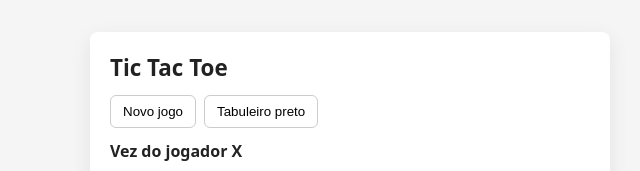
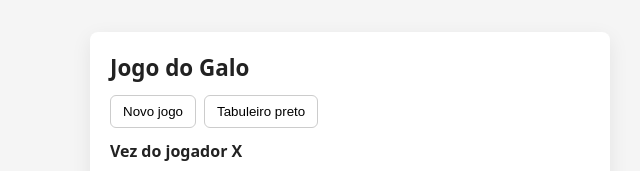
Before and after one commit to jomonteiro/tic, a plain HTML site: page index.html in a window 1280 px wide. Shown: the top 171 px of the page, 290-930 px from the left. Drawn offline with Linux system fonts and the light colour scheme.

Commit message:
feat: Mudar titulo

```diff
--- a/index.html
+++ b/index.html
@@ -3,12 +3,12 @@
 <head>
   <meta charset="utf-8">
   <meta name="viewport" content="width=device-width,initial-scale=1">
-  <title>Tic Tac Toe</title>
+  <title>Jogo do Galo</title>
   <link rel="stylesheet" href="styles.css">
 </head>
 <body>
   <main class="app">
-    <h1>Tic Tac Toe</h1>
+    <h1>Jogo do Galo</h1>
 
     <div class="controls">
       <button id="newGameBtn" aria-label="Novo jogo">Novo jogo</button>
```
